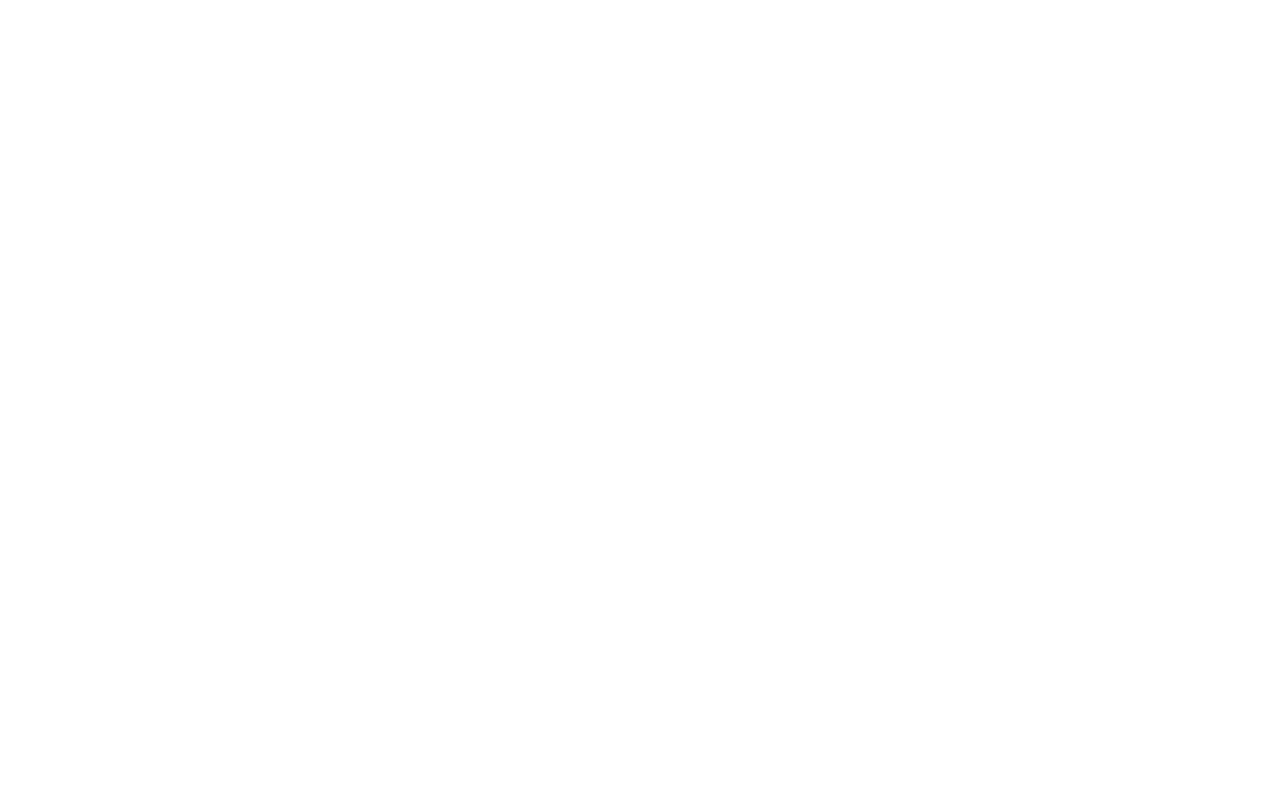
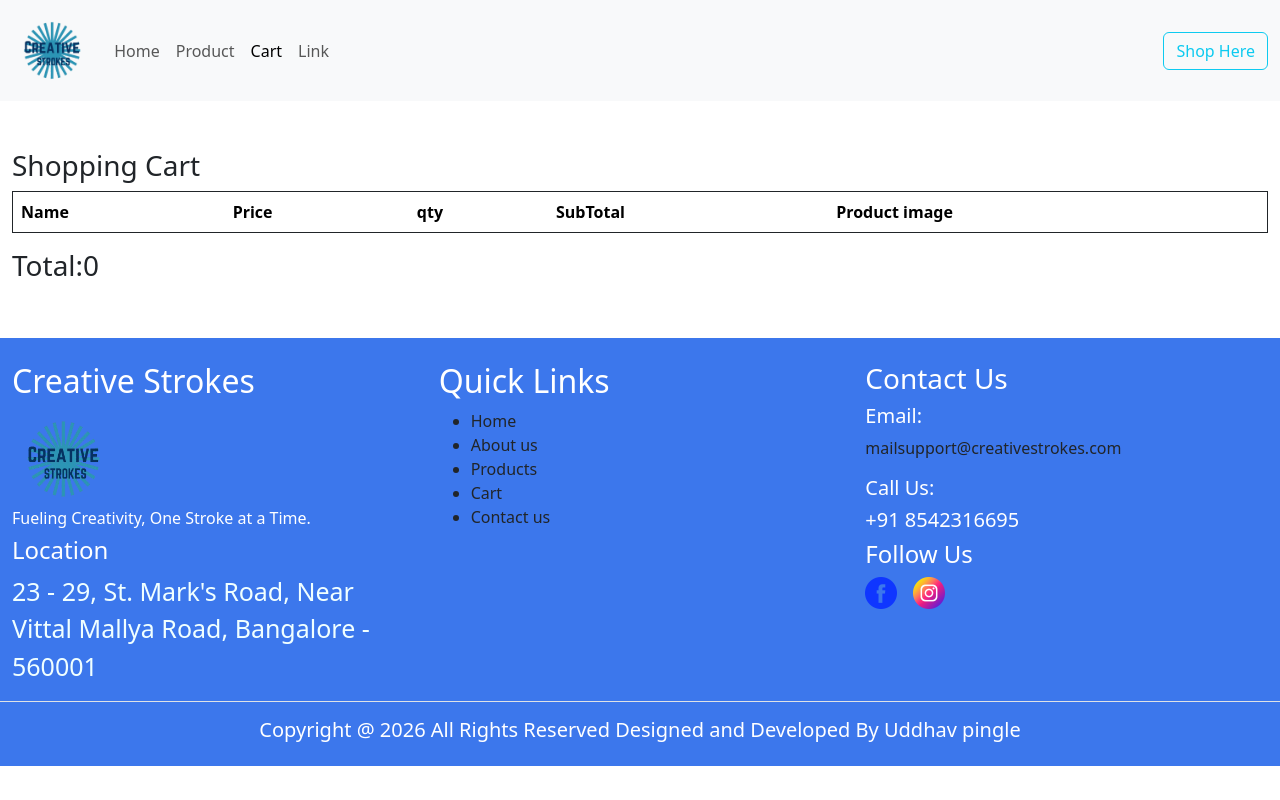
Before and after one commit to uddhav93/CreativeStrokes, a React (Vite) app in the folder mywebsite/: page /cart in a window 1280 px wide. Before the commit this address had no page. Built offline with nearby package versions, Linux system fonts and the light colour scheme.

Commit message:
cart added

```diff
--- a/mywebsite/src/App.jsx
+++ b/mywebsite/src/App.jsx
@@ -1,4 +1,4 @@
-import React from 'react'
+import React, { useState } from 'react'
 import Home from './Component/MyWebsite/Home'
 import { BrowserRouter, Routes, Route } from 'react-router-dom'
 import Product from './Component/pages/Products'
@@ -6,16 +6,19 @@
 import statContext from './Component/contextfile/statContext'
 import product from './Component/data/product.json'
 import testimonial from './Component/data/testimonials.json'
+import Cart from './Component/pages/Cart'
 
 
 function App() {
+  const [cart,setCart]=useState([])
   return (
     <>
-      <statContext.Provider value={{product,testimonial}}>
+      <statContext.Provider value={{product,testimonial,cart,setCart}}>
         <BrowserRouter>
           <Routes>
             <Route path='/' element={<Home />} />
             <Route path='/product' element={<Product />} />
+            <Route path='/cart' element={<Cart/>}/>
           </Routes>
         </BrowserRouter>
       </statContext.Provider>
--- a/mywebsite/src/Component/MyWebsite/Counter.jsx
+++ b/mywebsite/src/Component/MyWebsite/Counter.jsx
@@ -1,24 +1,35 @@
-import React,{useState} from 'react'
+import React, { useState } from 'react'
 
-function Counter({id}) {
-        let [qty, setQty] = useState(0);
+function Counter({ product, cart }) {
+    const [qty, setQty] = useState(0);
 
-    const inc = (id) => {
-        setQty(qty+1);
+    const inc = () => {
+        const newQty = qty + 1;
+        setQty(newQty);
+
+        cart(product, newQty); // ✅ send updated qty
     };
 
-    const dec = (id) => {
-        setQty(prev => prev>0?prev-1:0);
+    const dec = () => {
+        const newQty = qty > 0 ? qty - 1 : 0;
+        setQty(newQty);
+
+        cart(product, newQty); // ✅ send updated qty
     };
+
     return (
-        <>
-            <div className="d-flex justify-content-center gap-3">
-                <button className="btn btn-success" onClick={() => inc(id)}>+</button>
-                <p>{qty}</p>
-                <button className="btn btn-danger" onClick={() => dec(id)}>-</button>
-            </div>
-        </>
-    )
+        <div className="d-flex justify-content-center gap-3">
+            <button className="btn btn-success" onClick={inc}>
+                +
+            </button>
+
+            <p>{qty}</p>
+
+            <button className="btn btn-danger" onClick={dec}>
+                -
+            </button>
+        </div>
+    );
 }
 
-export default Counter
+export default Counter;
--- a/mywebsite/src/Component/MyWebsite/Navbar.jsx
+++ b/mywebsite/src/Component/MyWebsite/Navbar.jsx
@@ -20,7 +20,7 @@
                                 <NavLink to='/product' className='nav-link'>Product</NavLink>
                             </li>
                             <li className="nav-item">
-                                <a className="nav-link" href="#">Link</a>
+                                <NavLink to='/cart' className='nav-link'>Cart</NavLink>
                             </li>
                             <li className="nav-item">
                                 <a className="nav-link" href="#">Link</a>
--- a/mywebsite/src/Component/MyWebsite/Product.jsx
+++ b/mywebsite/src/Component/MyWebsite/Product.jsx
@@ -3,7 +3,23 @@
 import Counter from './Counter'
 import statContext from '../contextfile/statContext'
 function Product() {
-    let {product}=useContext(statContext);
+    let {product,cart,setCart}=useContext(statContext);
+    function addtocart(proObj,qty)
+    {
+        let existProduct=cart.find(i=>i.id==proObj.id);
+        if(existProduct)
+        {
+            const updateCart=cart.map(p=>p.id==proObj.id?{...p,qty}:p)
+            setCart(updateCart)
+        }
+        else{
+            setCart([
+                ...cart,{
+                    ...proObj,qty
+                }
+            ])
+        }
+    }
     return (
         <>
             <section className="container-fluid mb-3 px-3">
@@ -21,7 +37,7 @@
                                         <p>{p.desc}</p>
                                     </div>
                                     <div className="card-footer">
-                                        <Counter id={p.id}/>
+                                        <Counter product={p} cart={addtocart}/>
                                     </div>
                                 </div>
                             </div>
--- /dev/null
+++ b/mywebsite/src/Component/pages/Cart.jsx
@@ -0,0 +1,47 @@
+import React, { useContext } from 'react'
+import statContext from '../contextfile/statContext'
+import Navbar from '../MyWebsite/Navbar';
+import Footer from '../MyWebsite/Footer';
+
+function Cart() {
+    let {cart}=useContext(statContext);
+    const total=cart.reduce((sum,item)=>sum+(item.price*item.qty),0);
+    return (
+    <>
+    <Navbar/>
+    <br /><br />
+      <section className="container-fluid">
+        <h3>Shopping Cart</h3>
+        <table className='table border border-dark'>
+            <thead>
+                <tr>
+                    <th>Name</th>
+                    <th>Price</th>
+                    <th>qty</th>
+                    <th>SubTotal</th>
+                    <th>Product image</th>
+                </tr>
+            </thead>
+            <tbody>
+                {
+                    cart.map((p)=>(
+                        <tr key={p.id}>
+                            <td>{p.name}</td>
+                            <td>{p.price}</td>
+                            <td>{p.qty}</td>
+                            <td>{p.qty*p.price}</td>
+                            <td><img src={p.imgUrl} alt={p.name} height={'50'} width={'50'} /></td>
+                        </tr>
+                    ))
+                }
+            </tbody>
+        </table>
+        <h3>Total:{total}</h3>
+      </section>
+      <br /><br />
+      <Footer/>
+    </>
+  )
+}
+
+export default Cart
--- a/mywebsite/src/Component/pages/Products.jsx
+++ b/mywebsite/src/Component/pages/Products.jsx
@@ -1,14 +1,39 @@
-import React from 'react'
-import product from './../data/product.json'
+import React, { useContext } from 'react'
 import Counter from '../MyWebsite/Counter'
 import './style.css'
 import Navbar from '../MyWebsite/Navbar'
 import Footer from '../MyWebsite/Footer'
+import statContext from '../contextfile/statContext'
+
 
 function Products() {
+  let { product, cart, setCart } = useContext(statContext);
+  function addtocart(proObj, qty) {
+
+    setCart(prev => {
+
+      if (qty === 0) {
+        return prev.filter(item => item.id !== proObj.id);
+      }
+
+      const exists = prev.find(
+        item => item.id === proObj.id
+      );
+
+      if (exists) {
+        return prev.map(item =>
+          item.id === proObj.id
+            ? { ...item, qty }
+            : item
+        );
+      }
+
+      return [...prev, { ...proObj, qty }];
+    });
+  }
   return (
     <>
-    <Navbar/>
+      <Navbar />
       <section className="container-fluid py-4">
         <div className="row g-4">
           {
@@ -29,7 +54,7 @@
                     <h5>{p.category}</h5>
                     <p className="flex-grow-1">{p.desc}</p>
 
-                    <Counter />
+                    <Counter product={p} cart={addtocart} />
                   </div>
 
                 </div>
@@ -38,7 +63,7 @@
           }
         </div>
       </section>
-      <Footer/>
+      <Footer />
     </>
   )
 }
```
